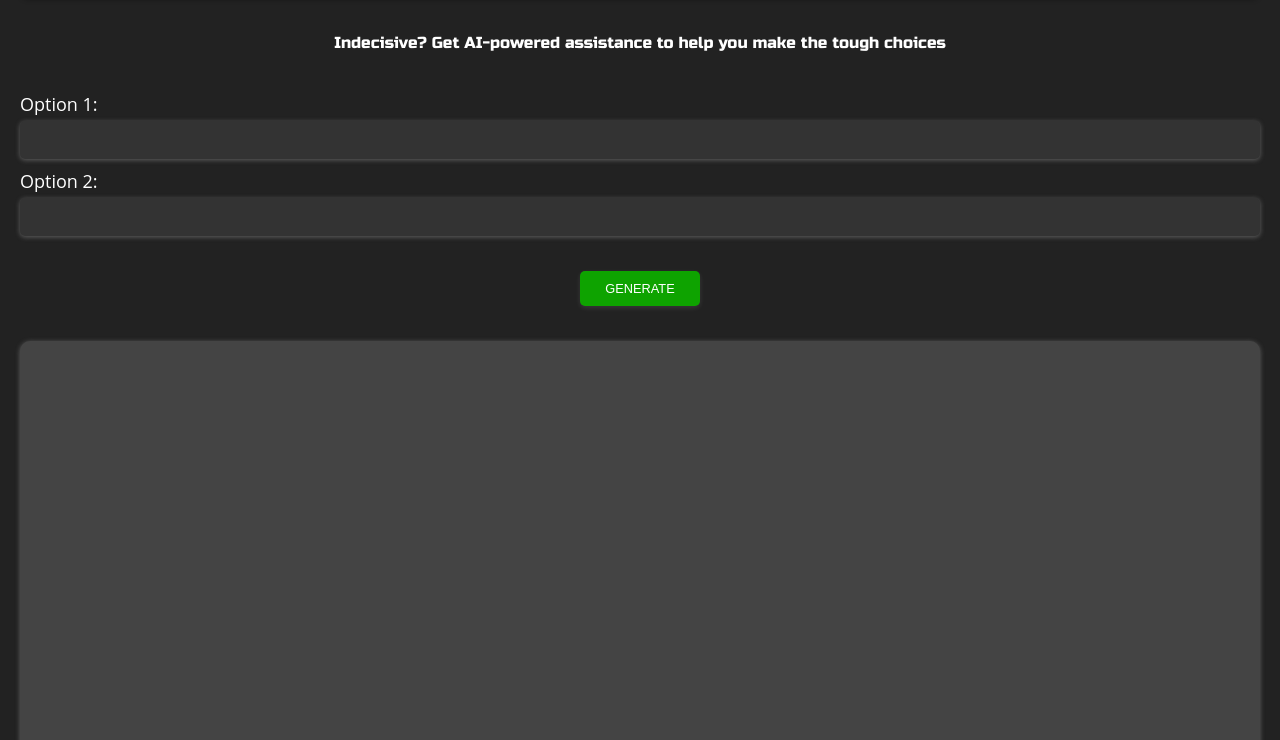
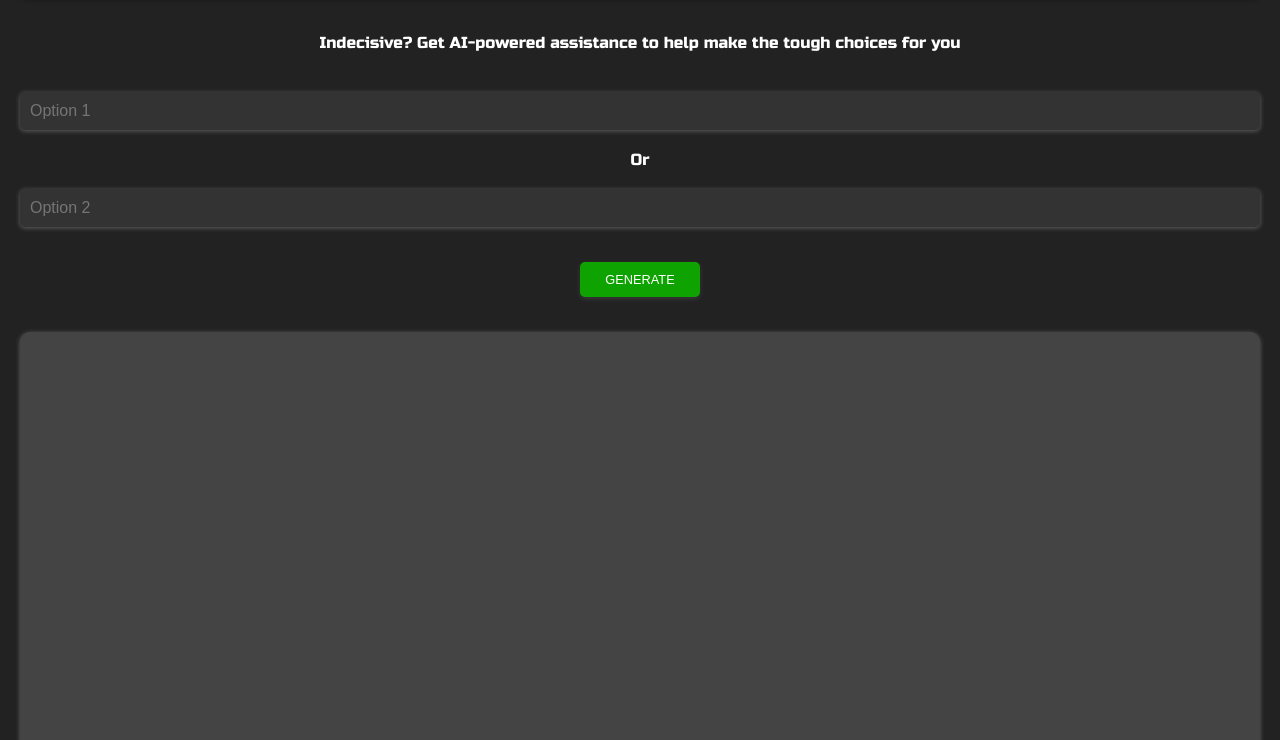
Before and after one commit to sol-A1/74h, a website built with Vite: page client/index.html in a window 1280 px wide. Shown: the part 60-800 px from the top of the page. Built offline with nearby package versions, Linux system fonts and the light colour scheme.

Commit message:
Update index.html

```diff
--- a/client/index.html
+++ b/client/index.html
@@ -12,16 +12,18 @@
       <h1>DecideAI</h1>
 
     </header>
+ <p>Indecisive? Get AI-powered assistance to help make the tough choices for you</p>
 
-      <p>Indecisive? Get AI-powered assistance to help you make the tough choices</p>
+
       <form id="form">
         <div class="question">
-          <label for="option1">Option 1:</label>
-          <input type="text" id="skill" name="skills" />
+          <input type="text" id="skill" name="skills" placeholder="Option 1">
+        </div>
+
+        <div class="or"> <div>Or</div>
         </div>
         <div class="question">
-          <label for="option2">Option 2:</label>
-          <input type="text" id="quote-length" name="balance" />
+          <input type="text" id="quote-length" name="balance" placeholder="Option 2">
         </div>
         <button id="generate-btn">GENERATE</button>
       </form>
@@ -30,6 +32,7 @@
 
       <footer>
         <div class="warning">The AI won't take responsibility for your choices, but it'll make them for you!</div>
+
       </footer>
       </div></div>
     <script src="script.js" type="module"></script>
```
